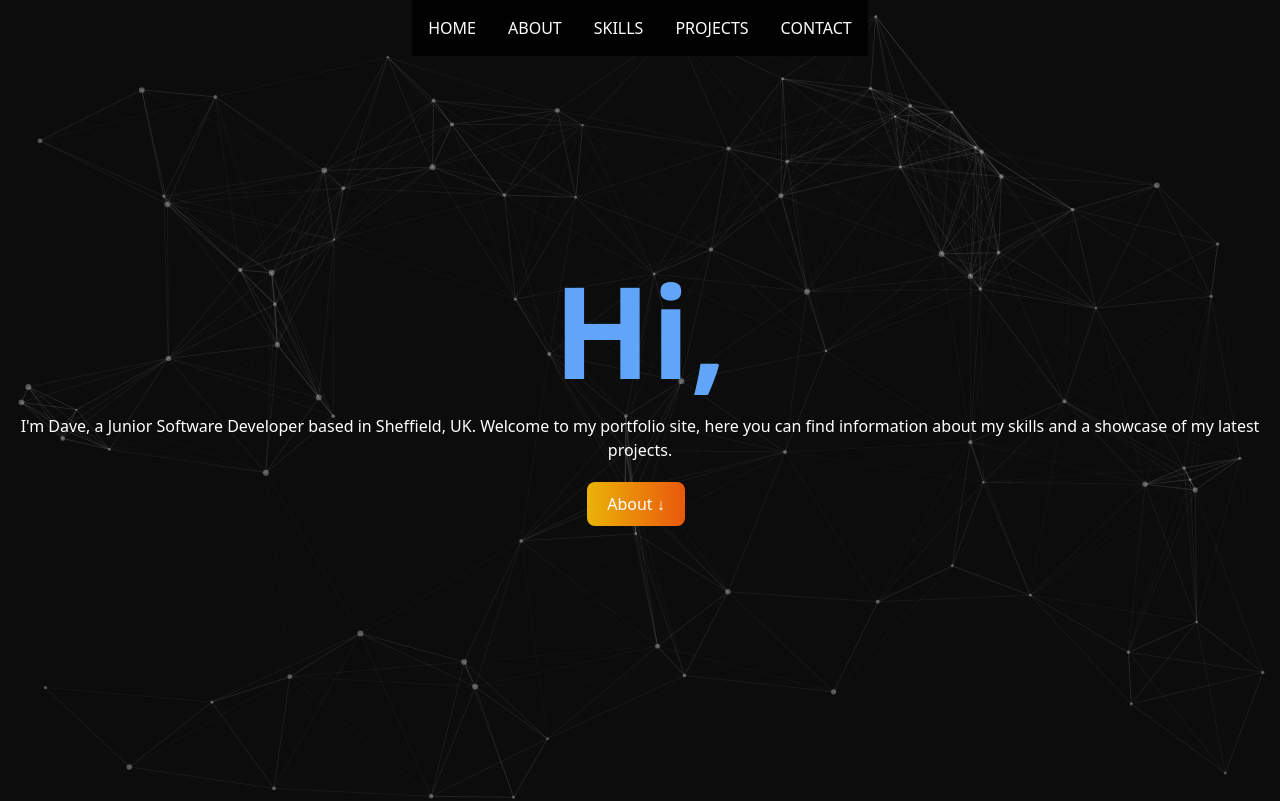
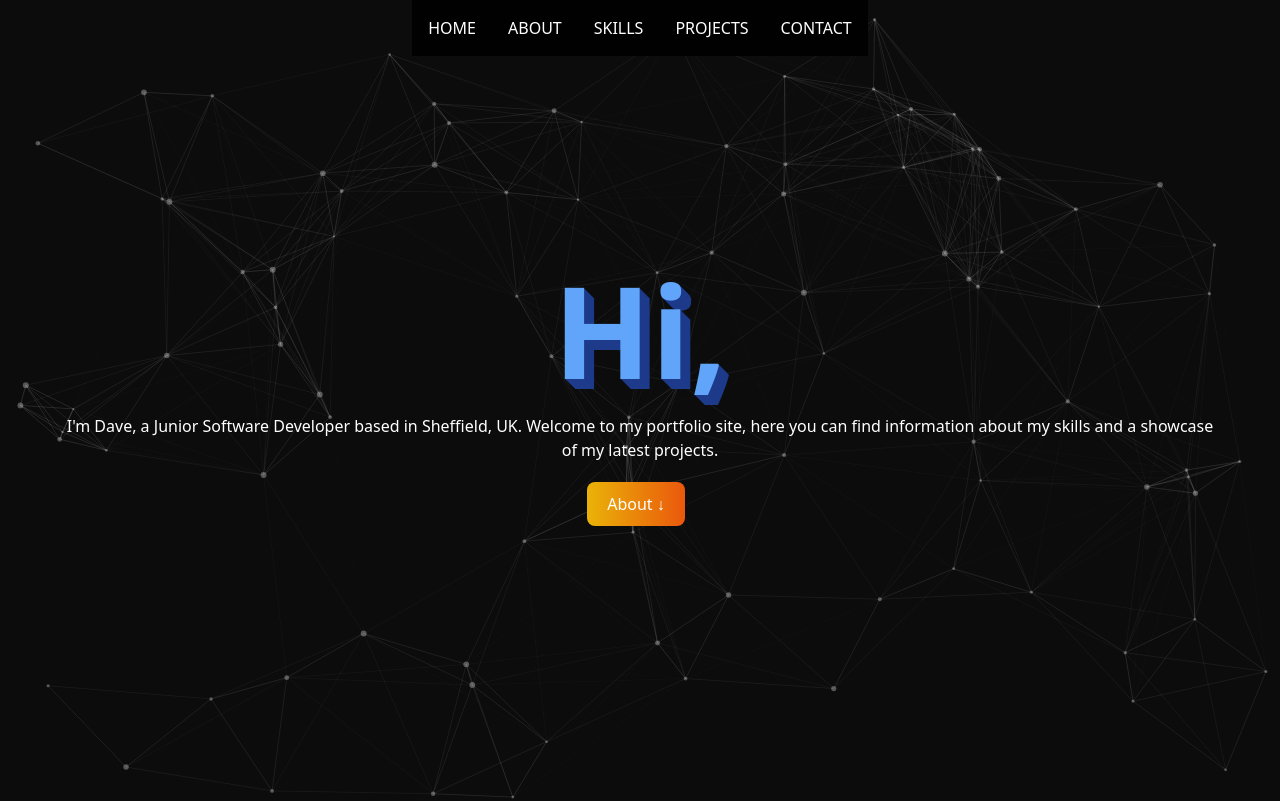
Before and after one commit to lvl7wizard/portfolio, a React (Vite) app: page / in a window 1280 px wide. Shown: the top 801 px of the page. Built offline with nearby package versions, Linux system fonts and the light colour scheme.

Commit message:
addscustom extensions for text shadows and spacing

```diff
--- a/tailwind.config.js
+++ b/tailwind.config.js
@@ -1,10 +1,22 @@
 /** @type {import('tailwindcss').Config} */
 module.exports = {
-  content: [
-    "./src/**/*.{js,jsx,ts,tsx}",
-  ],
+  content: ["./src/**/*.{js,jsx,ts,tsx}"],
   theme: {
-    extend: {},
+    extend: {
+      color: {
+        "twitter-blue": "#1DA1F2",
+      },
+      spacing: {
+        "5vh": "5vh",
+        "5vw": "5vw",
+      },
+      textShadow: {
+        "3d-blue":
+          "1px 1px 0 #1e3a8a, 2px 2px 0 #1e3a8a, 3px 3px 0 #1e3a8a, 4px 4px 0 #1e3a8a, 5px 5px 0 #1e3a8a, 6px 6px 0 #1e3a8a, 7px 7px 0 #1e3a8a, 8px 8px 0 #1e3a8a, 9px 9px 0 #1e3a8a, 10px 10px 0 #1e3a8a",
+          "3d-white":
+          "1px 1px 0 #555555, 2px 2px 0 #555555, 3px 3px 0 #555555, 4px 4px 0 #555555, 5px 5px 0 #555555",
+      },
+    },
   },
-  plugins: [],
-}
+  plugins: [require("tailwindcss-textshadow")],
+};
```
